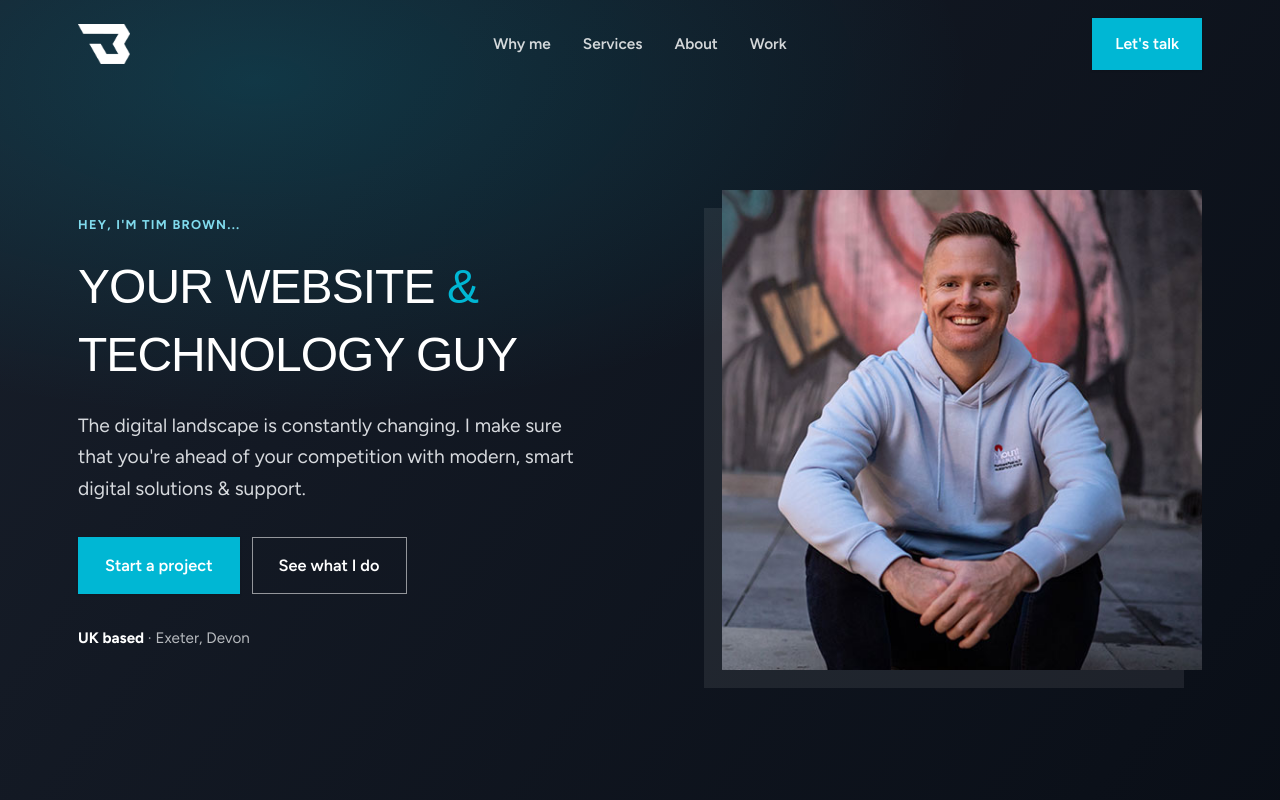
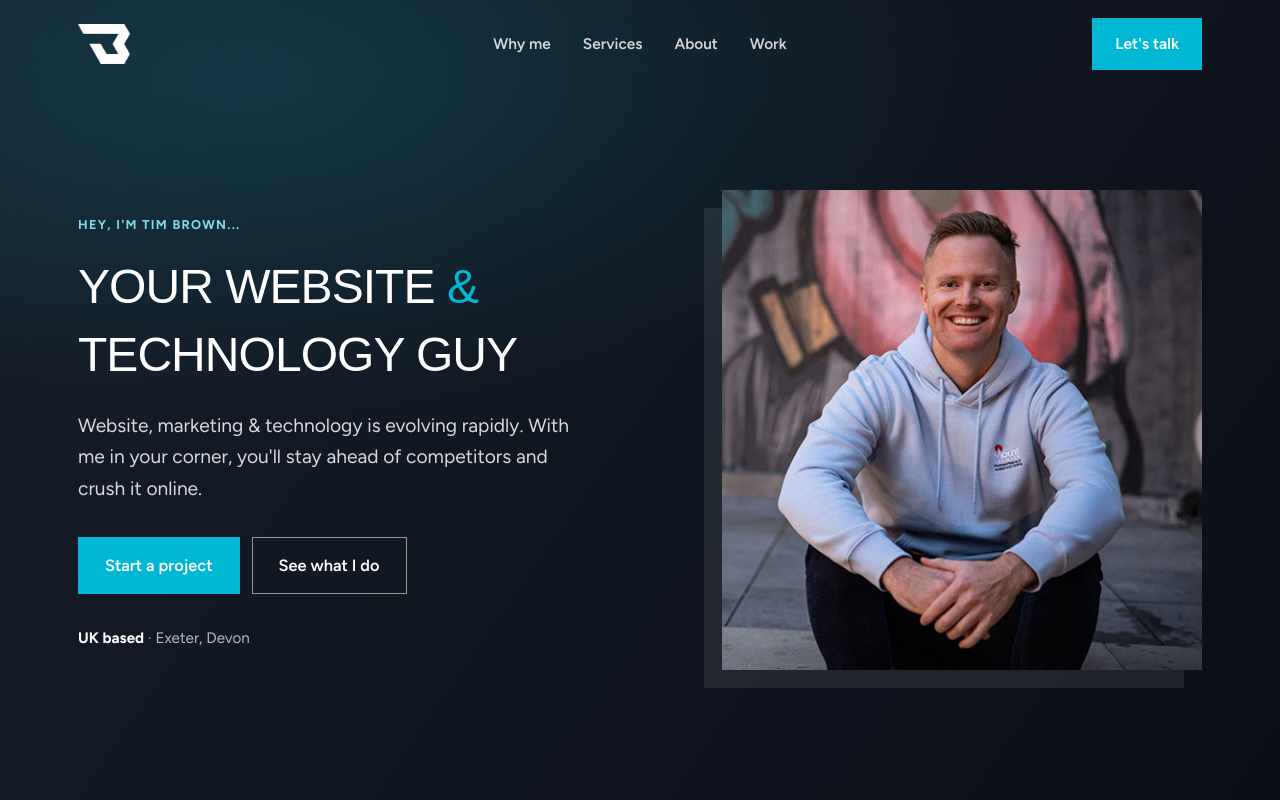
Before and after one commit to tangobrown/tangobrown, a Next.js app: page / in a window 1280 px wide. Shown: the top 800 px of the page. Built offline with nearby package versions, Linux system fonts and the light colour scheme; a web font is replaced by a local one.

Commit message:
Update hero lead copy

```diff
--- a/components/Hero.tsx
+++ b/components/Hero.tsx
@@ -11,8 +11,8 @@ export default function Hero() {
             Your website <span className="hl">&amp;</span> technology guy
           </h1>
           <p className="hero__lead reveal">
-            The digital landscape is constantly changing. I make sure that you&apos;re
-            ahead of your competition with modern, smart digital solutions &amp; support.
+            Website, marketing &amp; technology is evolving rapidly. With me in your
+            corner, you&apos;ll stay ahead of competitors and crush it online.
           </p>
           <div className="hero__actions reveal">
             <a href="#contact" className="btn btn--primary btn--lg">Start a project</a>
```
